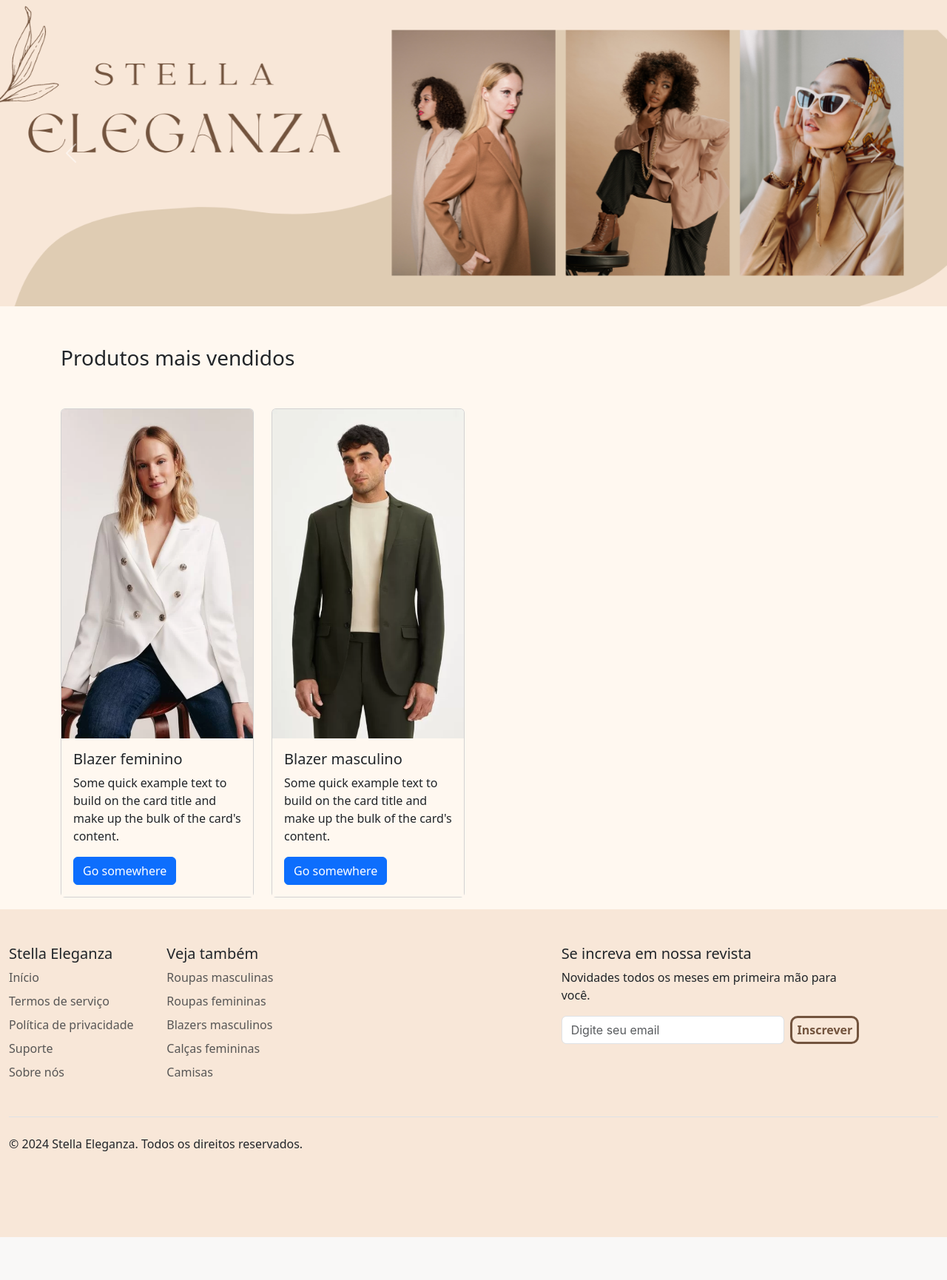
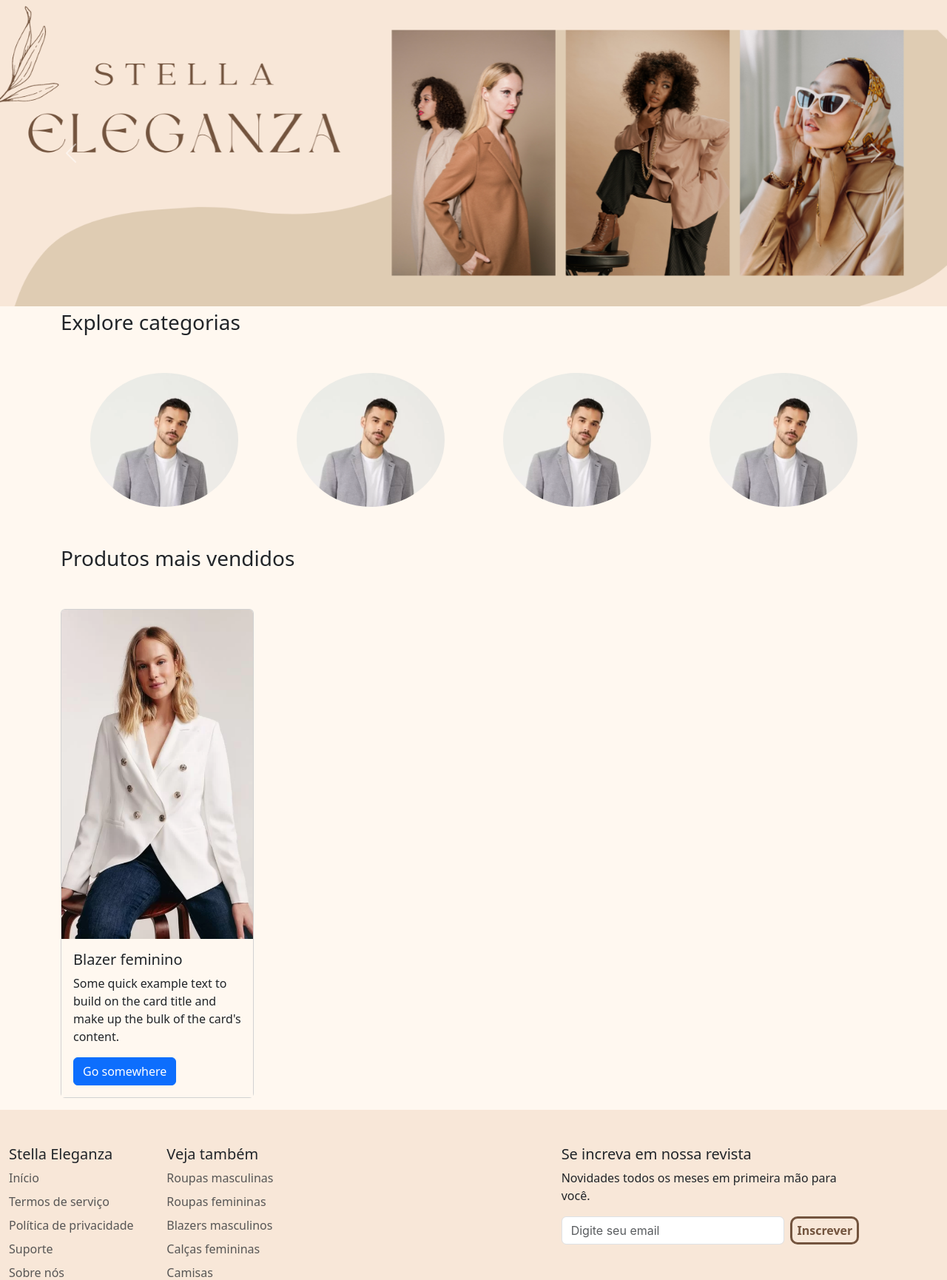
Before and after one commit to cclar13/stellaEleganza, a PHP site: page /moda.php in a window 1280 px wide. Shown: the part 57-1787 px from the top of the page at 74% size. Before the commit the page ends 1729 px from the top, so only its background shows below. Run offline with PHP 8.4, Linux system fonts and the light colour scheme; some libraries are stand-ins or nearby versions.

Commit message:
Atualizações

```diff
--- a/css/style.css
+++ b/css/style.css
@@ -265,3 +265,7 @@ body {
 .radius_top{
     border-radius: 10px 10px 0px 0px;
 }
+
+.circulo{
+    border-radius: 50%;
+}
--- a/moda.php
+++ b/moda.php
@@ -48,7 +48,6 @@ include_once('func/funcoes.php');
     </div>
 </nav>
 
-
 <div id="carouselExampleAutoplaying" class="carousel slide" data-bs-ride="carousel">
     <div class="carousel-inner">
         <div class="carousel-item active">
@@ -74,7 +73,30 @@ include_once('func/funcoes.php');
 </div>
 
 <div class="container">
-    <div class="row">
+    <div class="fs-3">
+        Explore categorias
+    </div>
+    <div class="d-flex justify-content-around align-items-center mt-5">
+        <div>
+            <div class="">
+                <img src="./img/blazerM1.png" alt="" class="circulo" width="200px">
+            </div>
+        </div>
+        <div>
+            <div class="">
+                <img src="./img/blazerM1.png" alt="" class="circulo" width="200px">
+            </div>
+        </div>
+        <div>
+            <div class="">
+                <img src="./img/blazerM1.png" alt="" class="circulo" width="200px">
+            </div>
+        </div>
+        <div>
+            <div class="">
+                <img src="./img/blazerM1.png" alt="" class="circulo" width="200px">
+            </div>
+        </div>
 
     </div>
     <div class="fs-3 mt-5">
@@ -91,23 +113,6 @@ include_once('func/funcoes.php');
                     <a href="#" class="btn btn-primary">Go somewhere</a>
                 </div>
             </div>
-        </div>
-        <div class="col-lg-3">
-            <div class="card">
-                <img src="./img/roupas/masculino/blazerM2.png" class="card-img-top" alt="...">
-                <div class="card-body quasebranco">
-                    <h5 class="card-title">Blazer masculino</h5>
-                    <p class="card-text">Some quick example text to build on the card title and make up the bulk of the
-                        card's content.</p>
-                    <a href="#" class="btn btn-primary">Go somewhere</a>
-                </div>
-            </div>
-        </div>
-        <div class="col-lg-3">
-
-        </div>
-        <div class="col-lg-3">
-
         </div>
     </div>
 </div>
```
Also changed, not shown: img/blazerF3.png (added), img/blazerM1.png (added), img/calcaF2.png (added), img/calcaM1.png (added).
